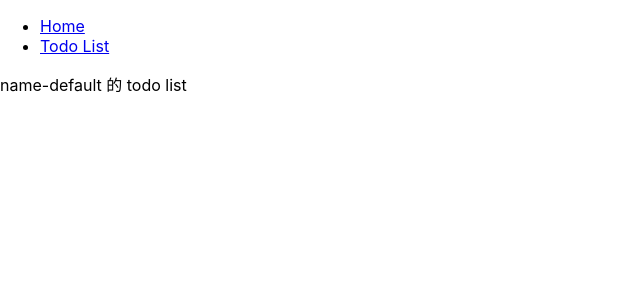
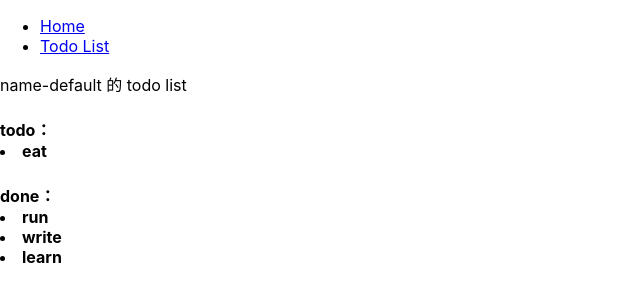
Before and after one commit to yuanchi17/learn-react-context, a React (Create React App) app: page /todo-list in a window 1280 px wide. Shown: the top 302 px of the page, without its empty margins (0-640 px from the left). Built offline with nearby package versions, Linux system fonts and the light colour scheme.

Commit message:
todolist

```diff
--- a/src/App.js
+++ b/src/App.js
@@ -17,9 +17,34 @@ function App () {
     name: 'name-default',
     number: 17,
   })
+
+  const [allTodoList, setAllTodoList] = useState([
+    {
+      id: 'name-default',
+      todo: ['eat'],
+      done: ['run', 'write', 'learn'],
+    },
+    {
+      id: 'name-A',
+      todo: ['eat', 'write'],
+      done: ['run', 'learn'],
+    },
+    {
+      id: 'name-B',
+      todo: ['learn'],
+      done: ['run', 'write'],
+    },
+  ])
+
+  const defaultValue = {
+    user,
+    setUser,
+    allTodoList,
+    setAllTodoList,
+  }
   return (
     <BrowserRouter>
-      <DemoContext.Provider value={{ user, setUser }}>
+      <DemoContext.Provider value={defaultValue}>
         <Header />
         <AllRouters />
       </DemoContext.Provider>
--- a/src/pages/TodoList.js
+++ b/src/pages/TodoList.js
@@ -2,10 +2,14 @@ import React, { useContext } from 'react'
 import { DemoContext } from '../context/demoContext'
 
 const TodoList = () => {
-  const { user } = useContext(DemoContext)
+  const { user, allTodoList } = useContext(DemoContext)
+  const userList = allTodoList.find(a => a.id === user.name)
   return (
     <>
-      {user.name} 的 todo list
+      <p>{user.name} 的 todo list</p>
+
+      <h4>todo：{userList.todo.map((todo, index) => <li key={index}>{todo}</li>)}</h4>
+      <h4>done：{userList.done.map((done, index) => <li key={index}>{done}</li>)}</h4>
     </>
   )
 }
```
